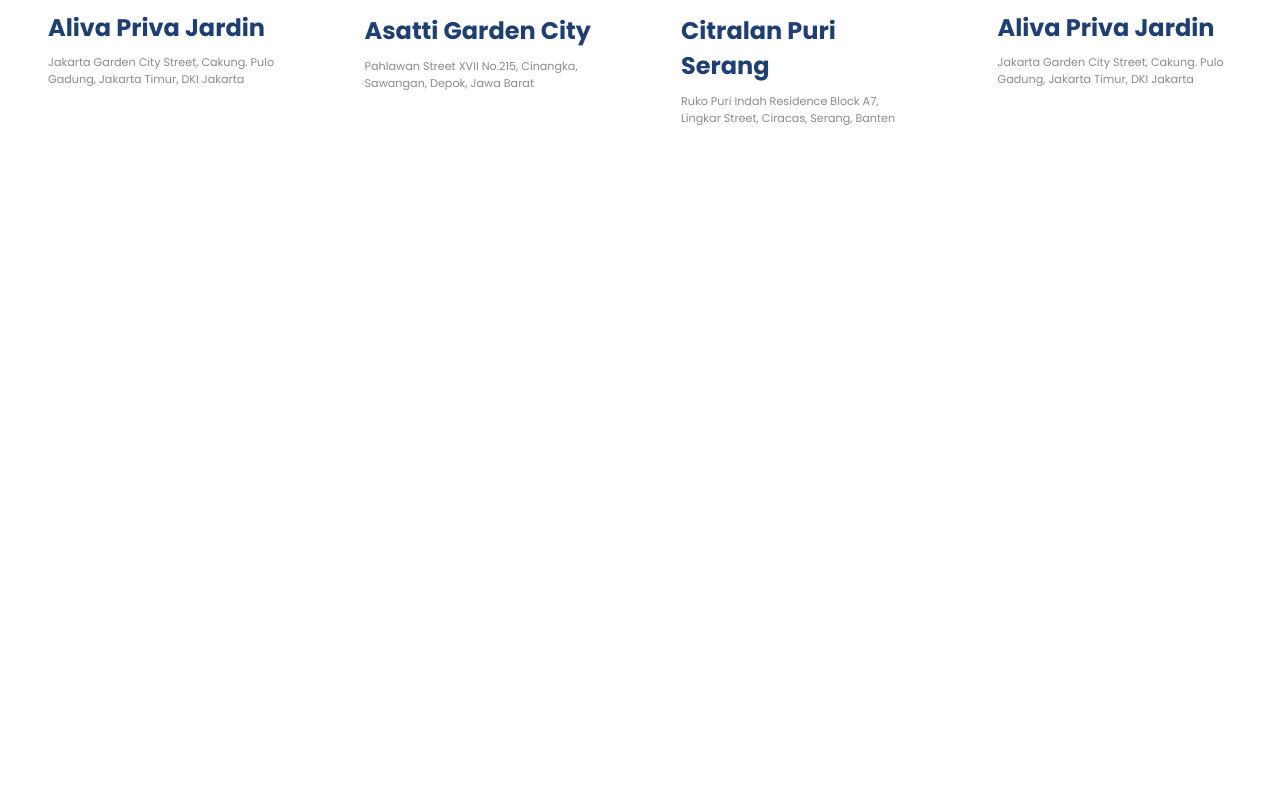
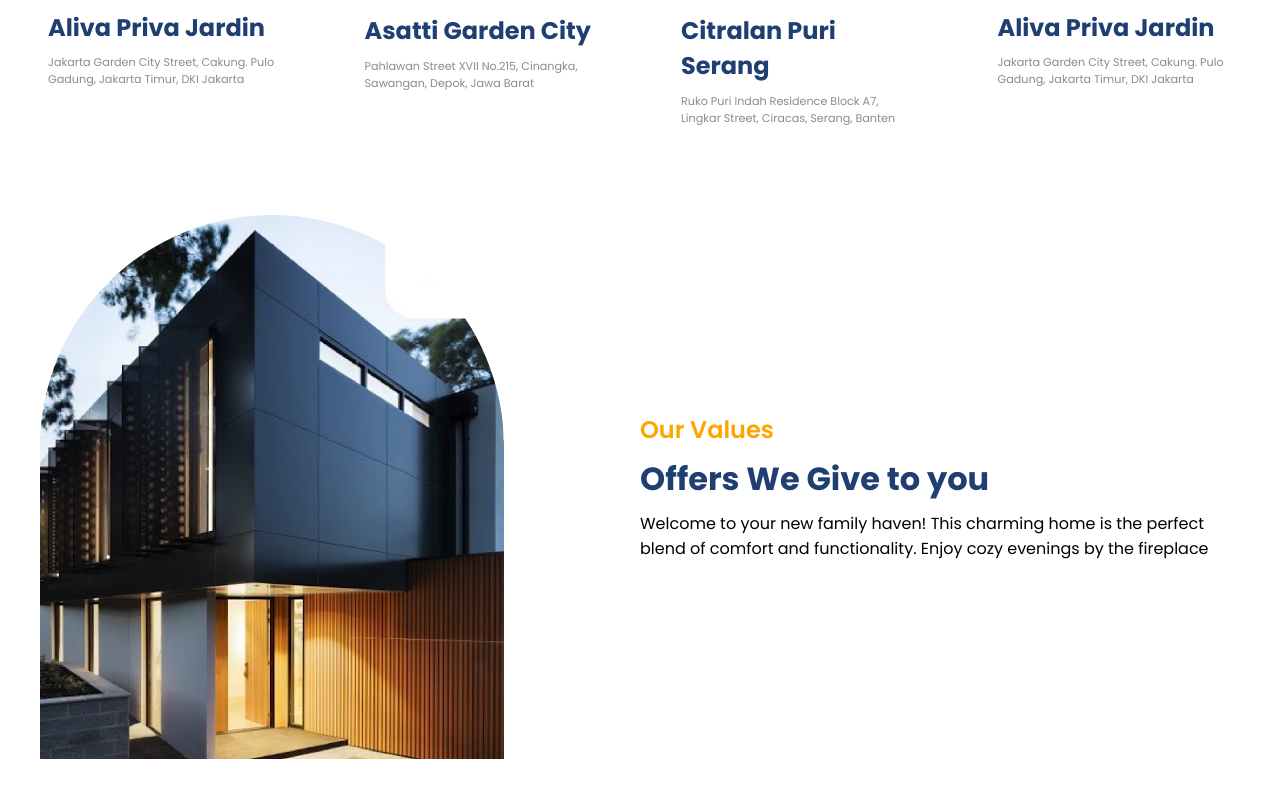
Before and after one commit to Nomiy-Nasiri/Real-State, a React (Vite) app: page / in a window 1280 px wide. Shown: the part 1297-2094 px from the top of the page. Before the commit the page ends 1472 px from the top, so only its background shows below. Built offline with nearby package versions, Linux system fonts and the light colour scheme.

Commit message:
commit-for-values

```diff
--- a/src/App.jsx
+++ b/src/App.jsx
@@ -3,6 +3,7 @@
 import Companies from "./components/companies/Companies";
 import "./App.css";
 import Resdensices from "./components/Resdensices/resdensices";
+import Value from "./components/Value/value";
 function App() {
   return (
     <div className="App">
@@ -13,6 +14,7 @@
       </div>
       <Companies />
       <Resdensices/>
+      <Value/>
     </div>
   );
 }
--- /dev/null
+++ b/src/components/Value/value.css
@@ -0,0 +1,9 @@
+.v-container .image-box{
+    border: 8px solid rgb(232 232 232 / 93%);
+}
+.v-container>div{
+    flex: 1;
+}
+.v-right{
+gap: 0.5rem;
+}
--- /dev/null
+++ b/src/components/Value/value.jsx
@@ -0,0 +1,55 @@
+import React from "react";
+import {
+  Accordion,
+  AccordionItem,
+  AccordionItemHeading,
+  AccordionItemButton,
+  AccordionItemPanel,
+  AccordionItemState,
+} from "react-accessible-accordion";
+import "react-accessible-accordion/dist/es/index";
+import "./Value.css";
+import data from "../../utils/accordion";
+
+const value = () => {
+  return (
+    <div className="v-Wrapper">
+      <div className="paddings innerWidth flexCenter v-container">
+        <div className="v-left">
+          <div className="image-container">
+            <img src="./value.png" alt="" />
+          </div>
+        </div>
+        <div className="flexColStart v-right">
+          <span className="orangeText">Our Values</span>
+          <span className="primaryText">Offers We Give to you</span>
+          <span className="SecondaryText">
+            Welcome to your new family haven! This charming home is the perfect
+            blend of comfort and functionality. Enjoy cozy evenings by the
+            fireplace
+          </span>
+          {/* <Accordion
+            className="accordion"
+            allowMultipleExpanded={false}
+            preExpanded={[0]}
+          >
+              {data.map((item,i) => {
+                return (
+                  <AccordionItem className="AccordionItem">
+                    <AccordionItemHeading>
+
+                    </AccordionItemHeading>
+
+                  </AccordionItem>
+                )
+              })}
+
+
+          </Accordion> */}
+        </div>
+      </div>
+    </div>
+  );
+};
+
+export default value;
```
